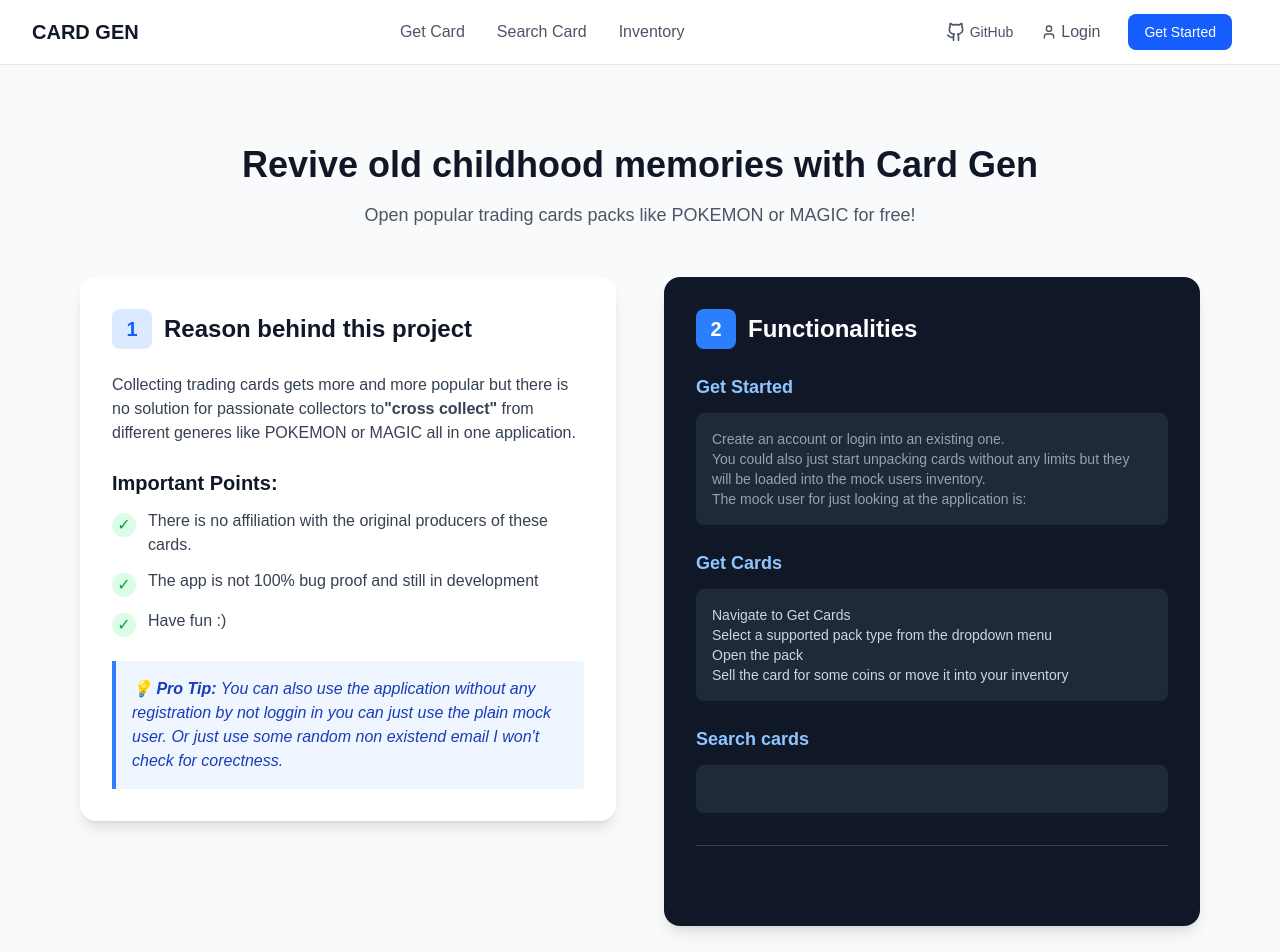
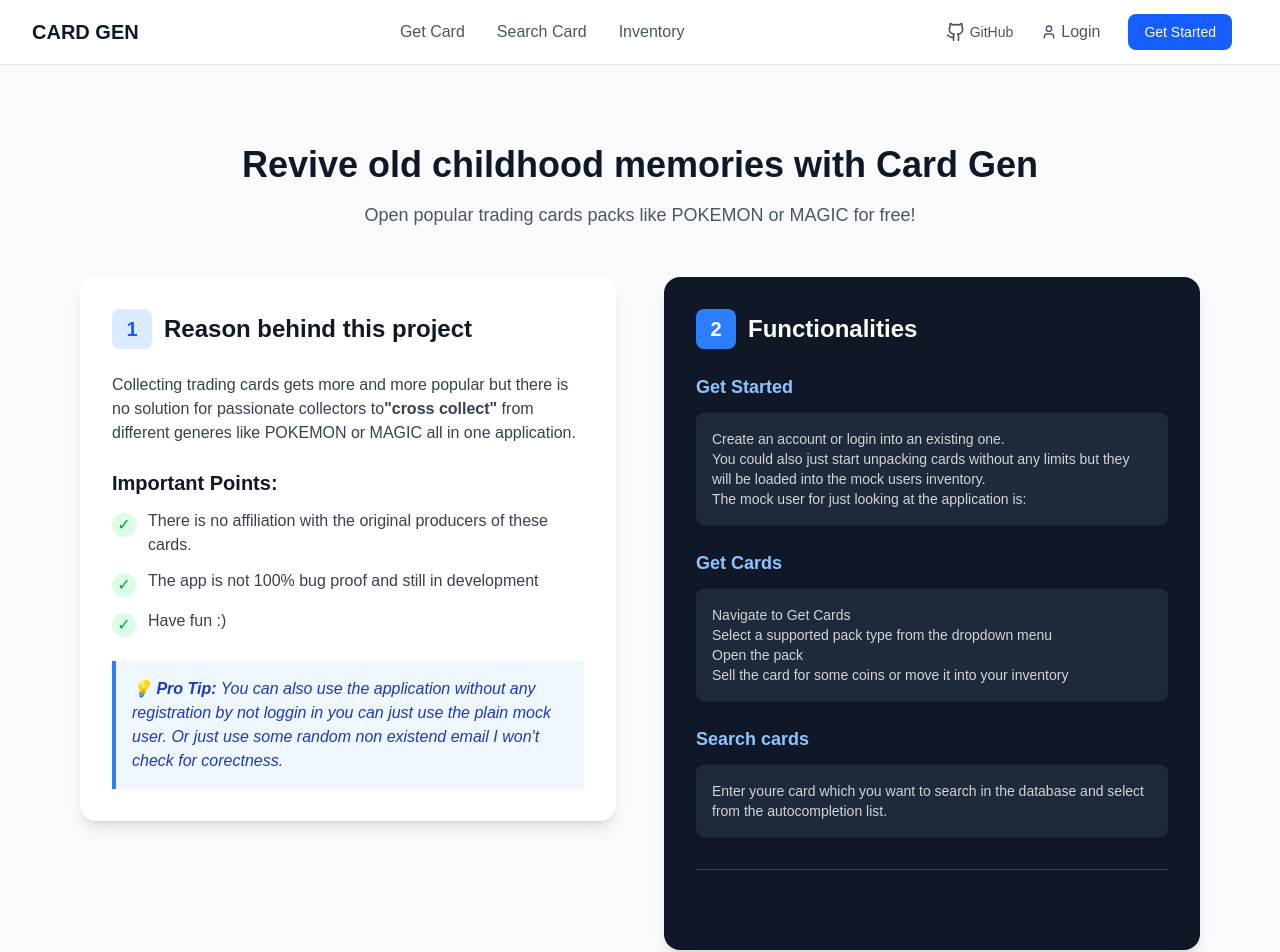
Before and after one commit to TUGRAZFABI/card_gen, a Next.js app: page / in a window 1280 px wide. Shown: the top 952 px of the page. Built offline with nearby package versions, Linux system fonts and the light colour scheme.

Commit message:
Added search functionaliry

```diff
--- a/src/app/components/landingPage.tsx
+++ b/src/app/components/landingPage.tsx
@@ -81,7 +81,7 @@ export default function LandingPage() {
                   Get Started
                 </h4>
                 <div className="bg-gray-800 rounded-lg p-4 font-mono text-sm overflow-x-auto">
-                  <p className="text-gray-400">
+                  <p className="text-gray-300">
                     Create an account or login into an existing one.
                     <br/>
                     You could also just start unpacking cards without any limits but they will be loaded into the mock users inventory.
@@ -112,8 +112,10 @@ export default function LandingPage() {
                 <h4 className="text-lg font-semibold mb-3 text-blue-300">
                   Search cards
                 </h4>
-                <div className="bg-gray-800 rounded-lg p-6 text-center">
-
+                <div className="bg-gray-800 rounded-lg p-4 font-mono text-sm overflow-x-auto">
+                  <p className="text-gray-300">
+                  Enter youre card which you want to search in the database and select from the autocompletion list.
+                  </p>
                 </div>
               </div>
             </div>
--- a/src/app/components/search.tsx
+++ b/src/app/components/search.tsx
@@ -8,13 +8,11 @@ export default function SearchCard()
 {
     const [userInput, setUserInput] = useState<string>('');
     const [results, setResults] = useState<any[]>([]);
-
+    const [selectedCard, setSelectedCard] = useState<any>();
 
     const autoFill = async () =>
     {
-        console.log(userInput);
-        const  {data: similarCards} = await supabase.from("MTG").select('name').ilike('name', `%${userInput}%`).limit(3);
-        console.log(similarCards);
+        const  {data: similarCards} = await supabase.from("MTG").select('*').ilike('name', `%${userInput}%`).limit(3);
         setResults(similarCards || [])
     }
 
@@ -41,8 +39,10 @@ export default function SearchCard()
                                 key={index}
                                 className="p-2 hover:bg-gray-50 cursor-pointer rounded"
                                 onClick={() => {
-                                    setUserInput(card.name); // Fill input with selected card
-                                    setResults([]); // Clear dropdown
+                                    setSelectedCard(card);
+                                    console.log(card.png_id);
+
+
                                 }}
                             >
                                 <div className="font-medium">{card.name}</div>
@@ -52,6 +52,17 @@ export default function SearchCard()
                     </div>
                 </div>
             )}
+
+            {selectedCard && (
+                <div className="mt-4">
+                    <img
+                        src={getImageUrl(selectedCard.png_id, selectedCard.class)}
+                        alt={selectedCard.name}
+                        className="w-full h-auto rounded"
+                    />
+                    <p className="mt-2 text-center font-medium">{selectedCard.name}</p>
+                </div>
+            )}
         </div>
     )
 }
```
